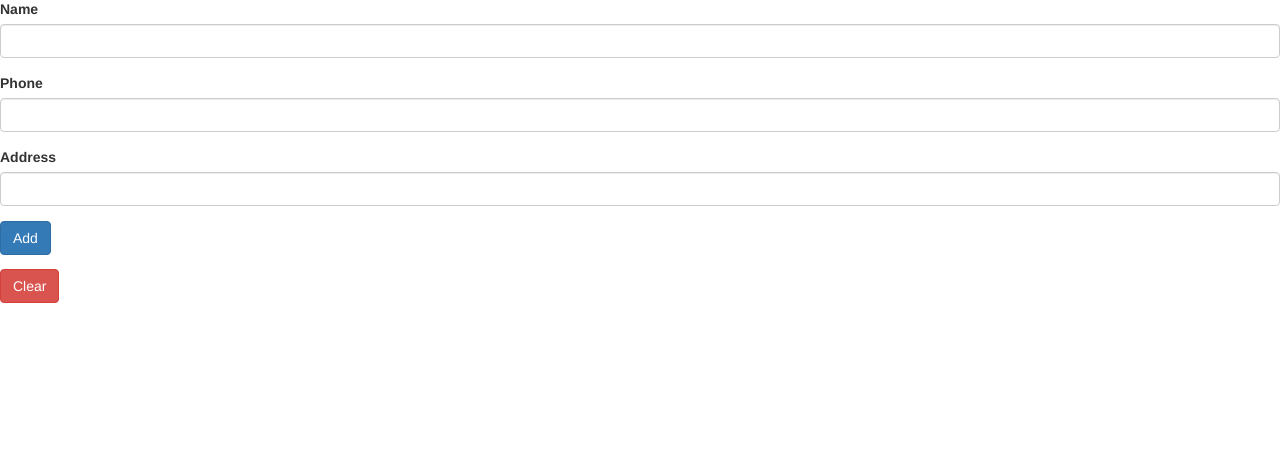
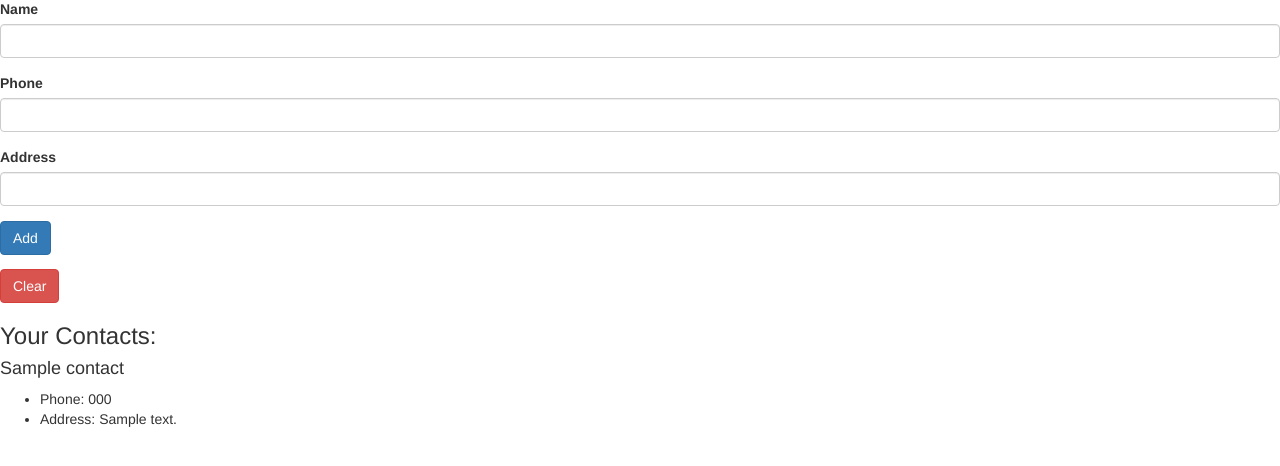
Before and after one commit to jkiyabu/address-book, a PHP site: template views/contacts.html.twig in a window 1280 px wide. Shown: the part 117-583 px from the top of the page. Run offline with PHP 8.4, Linux system fonts and the light colour scheme; the template is opened without the code that fills it: most values are stand-ins (such as "Sample title", 1, 10 or a date in 2020); some libraries are stand-ins or nearby versions.

Commit message:
add function to display new contacts on root page

```diff
--- a/app/app.php
+++ b/app/app.php
@@ -14,7 +14,7 @@
     $app->register(new Silex\Provider\TwigServiceProvider(), array('twig.path' => __DIR__.'/../views'));
 
     $app->get("/", function() use ($app) {
-        return $app['twig']->render('contacts.html.twig');
+        return $app['twig']->render('contacts.html.twig', array('contacts' => Contact::getAll()));
     });
 
     $app->post("/create_contact", function() use ($app) {
--- a/views/contacts.html.twig
+++ b/views/contacts.html.twig
@@ -13,7 +13,7 @@
             </div>
             <div class="form-group">
                 <label for="phone">Phone</label>
-                <input class="form-control" id="phone" name="phone" type="text">
+                <input class="form-control" id="phone" name="phone" type="tel">
             </div>
             <div class="form-group">
                 <label for="address">Address</label>
@@ -24,7 +24,15 @@
         <form action="/delete_contacts" method="post">
             <button type="submit" class="btn btn-danger">Clear</button>
         </form>
-
-
+        {% if contacts is not empty %}
+            <h3>Your Contacts: </h3>
+            {% for contact in contacts %}
+                <h4>{{contact.getName}}</h4>
+                <ul>
+                    <li>Phone: {{contact.getPhone}}</li>
+                    <li>Address: {{contact.getAddress}}</li>
+                </ul>
+                {% endfor %}
+        {% endif %}
     </body>
 </html>
--- a/views/create_contact.html.twig
+++ b/views/create_contact.html.twig
@@ -7,6 +7,6 @@
         <p>Name: {{newContact.getName}}</p>
         <p>Phone: {{newContact.getPhone}}</p>
         <p>Address: {{newContact.getAddress}}</p>
-        <a href="/">Home</a>
+        <a href="/">Back</a>
     </body>
 </html>
--- a/views/delete_contacts.html.twig
+++ b/views/delete_contacts.html.twig
@@ -4,7 +4,6 @@
     </head>
     <body>
         <h1>You cleared your address book</h1>
-
-        <a href="/">Home</a>
+        <a href="/">Back</a>
     </body>
 </html>
```
